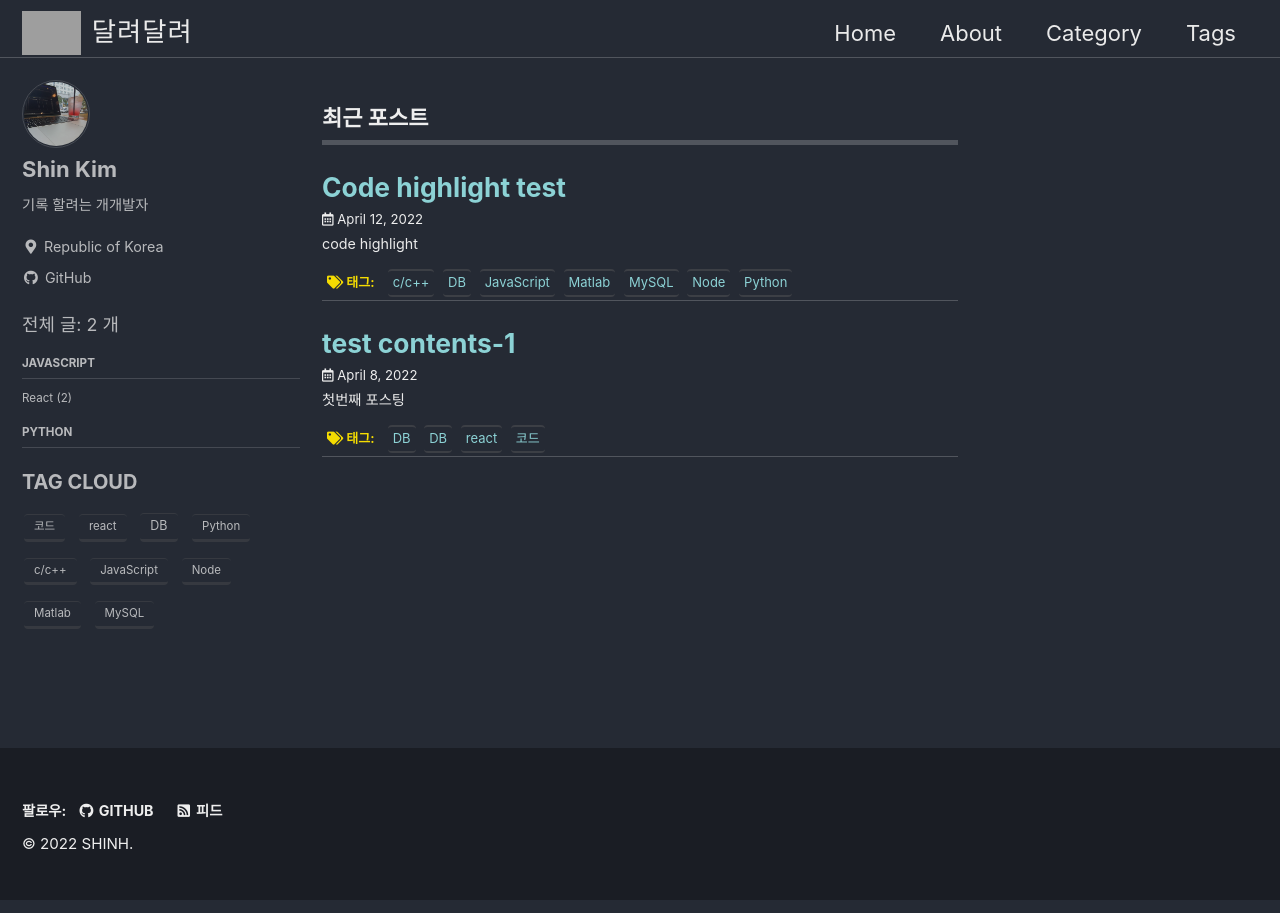
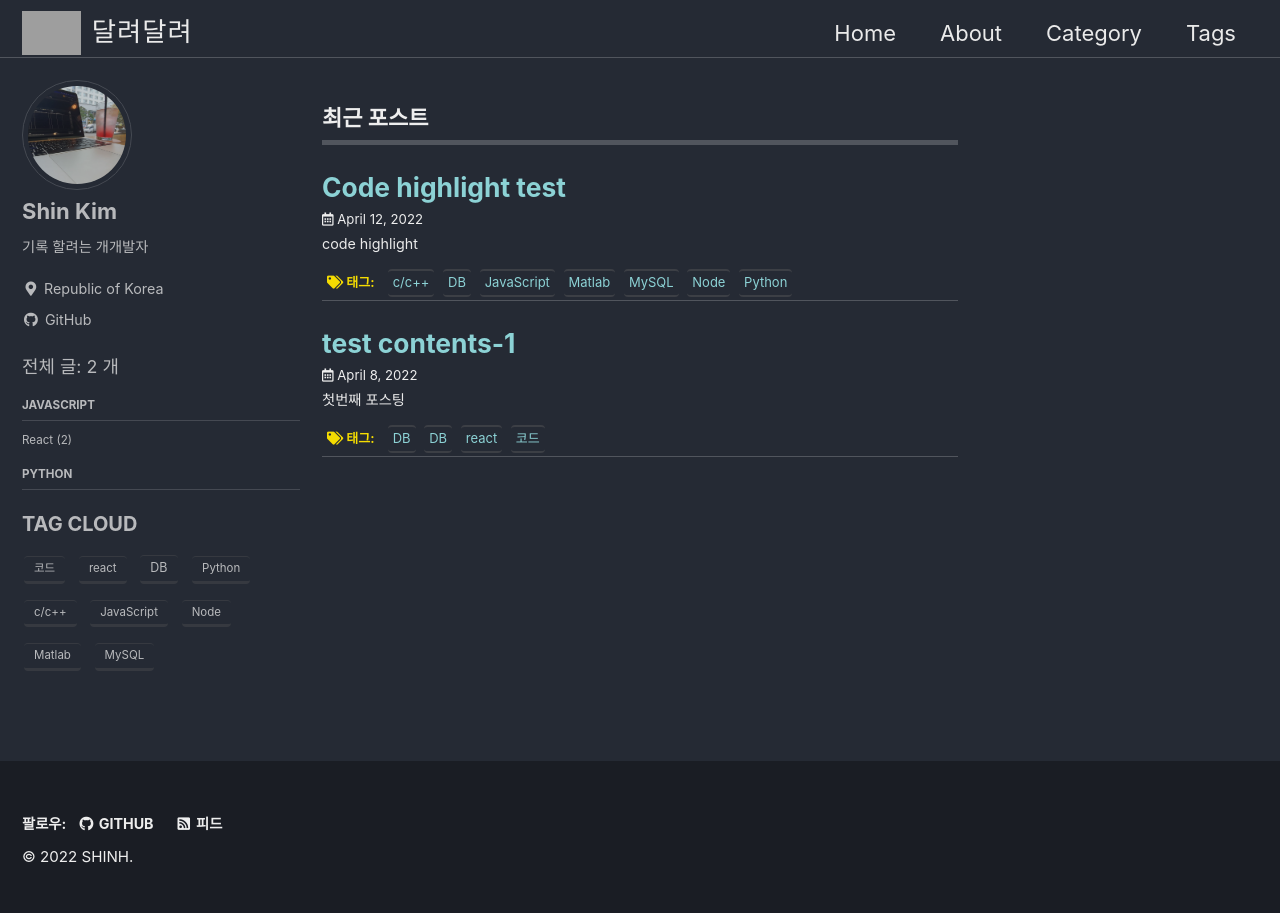
Before and after one commit to devshinn/devshinn.github.io, a Jekyll site: the page built from index.html, in a window 1280 px wide. Built offline with Jekyll 4.4.1, drawn with Linux system fonts in a browser that asks for light colours; cached includes are drawn as plain includes; some web fonts are replaced; the list of posts is cut into pages by our own code; grey boxes are pictures that could not be loaded.

Commit message:
img size

```diff
--- a/_sass/minimal-mistakes/_sidebar.scss
+++ b/_sass/minimal-mistakes/_sidebar.scss
@@ -63,6 +63,7 @@
 
   img {
     width: 100%;
+    height: 68px;
 
     &.emoji {
       width: 20px;
@@ -128,23 +129,28 @@
 .author__avatar {
   display: table-cell;
   vertical-align: top;
-  width: 68px;
-
+  // width: 68px;
+  height: 68px;
   @include breakpoint($large) {
     display: block;
     width: auto;
     height: auto;
+
   }
 
   img {
     object-fit: cover;
+    height: 68px;
     width: 68px;
-    height: 68px;
-    border-radius: 70%;
+
+    border-radius: 75%;
 
     @include breakpoint($large) {
-      padding: 1px;
+      height: 110px;
+      width: 110px;
+      padding: 5px;
       border: 1px solid $border-color;
+
     }
   }
 }
```
